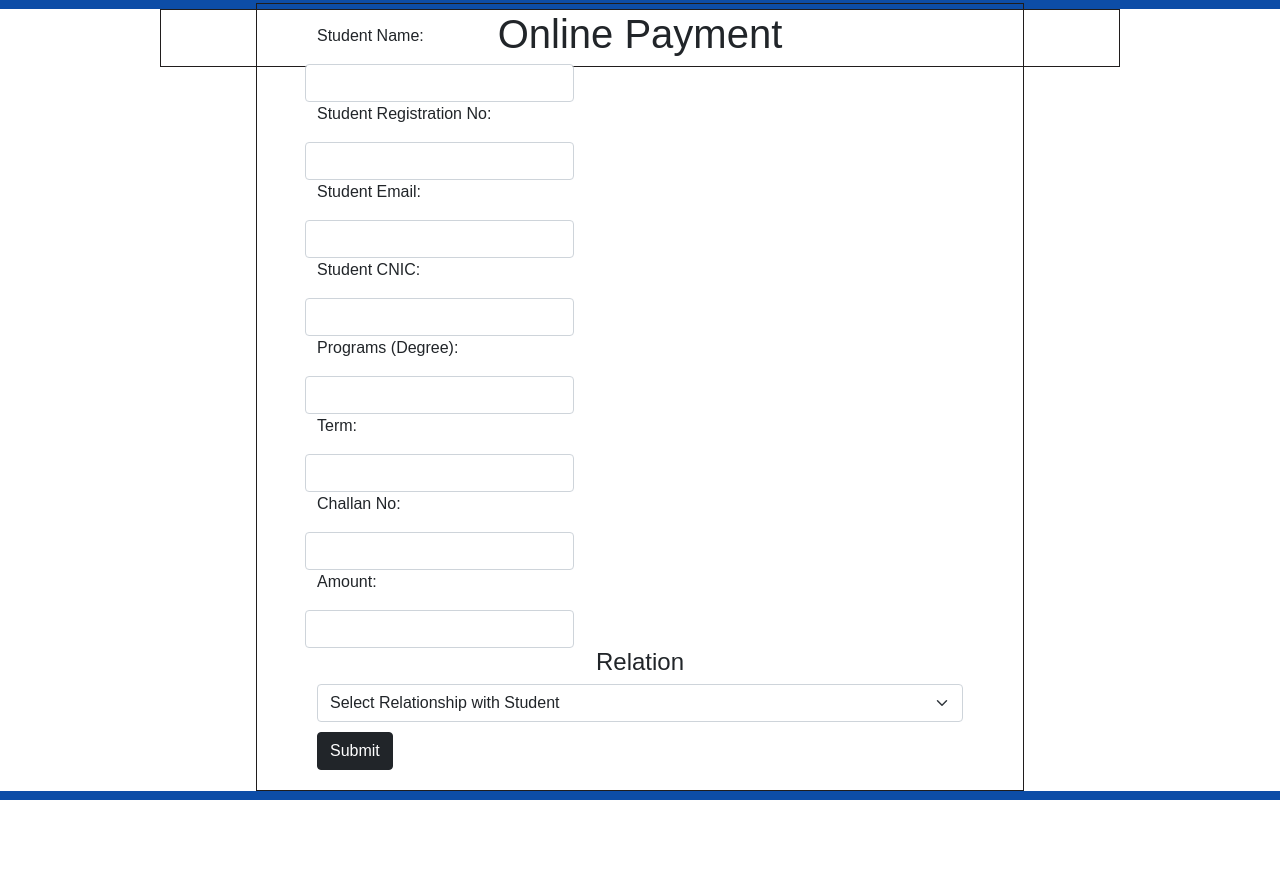
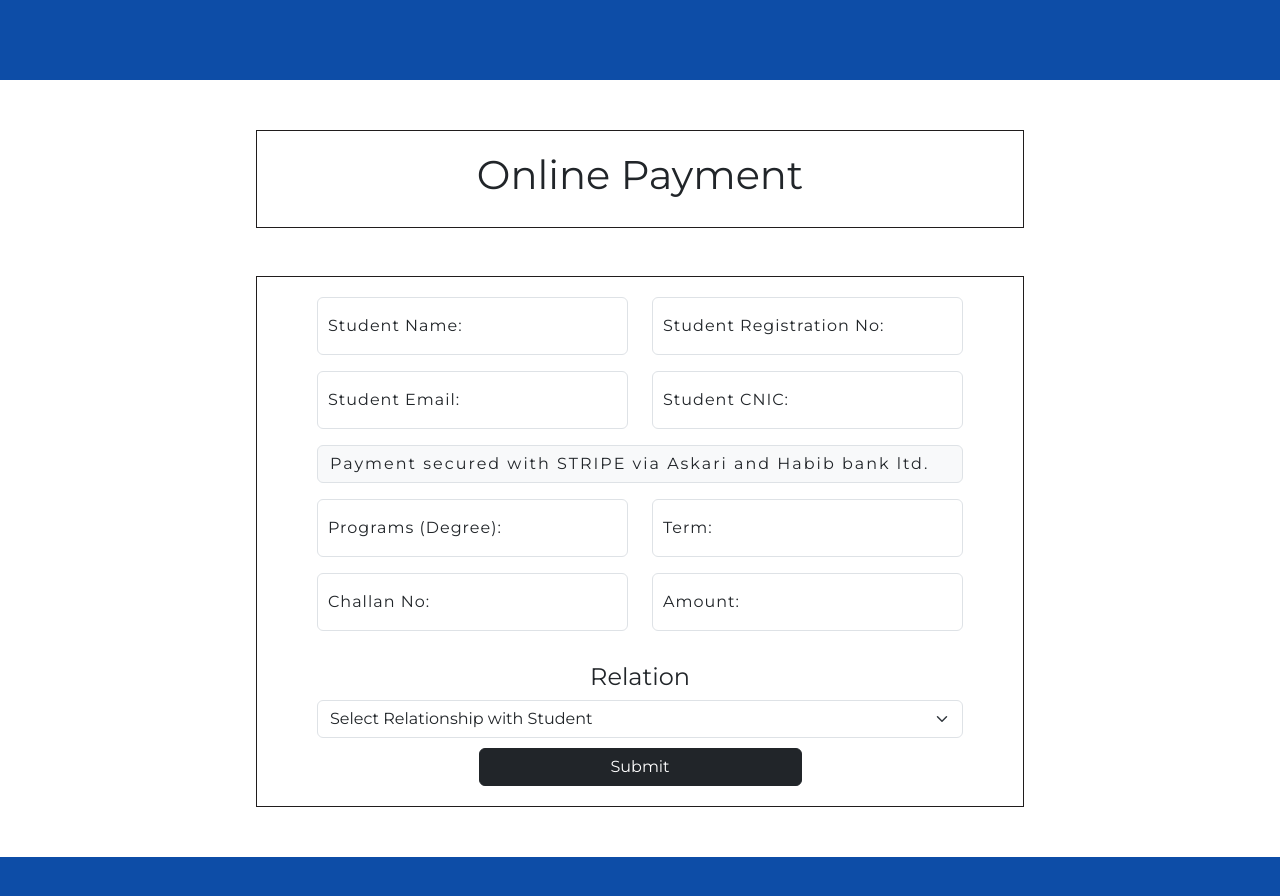
Before and after one commit to TanzeelFaisal/payment-portal, a React (Create React App) app: page /payment-details in a window 1280 px wide. Shown: the top 896 px of the page. Before the commit the page ends 800 px from the top, so only its background shows below. Built offline with nearby package versions, Linux system fonts and the light colour scheme.

Commit message:
Styling Fixes

```diff
--- a/public/index.html
+++ b/public/index.html
@@ -1,15 +1,18 @@
 <!DOCTYPE html>
 <html lang="en">
+
 <head>
   <meta charset="utf-8" />
-    <link href="https://cdn.jsdelivr.net/npm/bootstrap@5.0.2/dist/css/bootstrap.min.css" rel="stylesheet" integrity="sha384-EVSTQN3/azprG1Anm3QDgpJLIm9Nao0Yz1ztcQTwFspd3yD65VohhpuuCOmLASjC" crossorigin="anonymous">
+  <link href="https://cdn.jsdelivr.net/npm/bootstrap@5.3.2/dist/css/bootstrap.min.css" rel="stylesheet"
+    integrity="sha384-T3c6CoIi6uLrA9TneNEoa7RxnatzjcDSCmG1MXxSR1GAsXEV/Dwwykc2MPK8M2HN" crossorigin="anonymous">
   <link rel="icon" href="%PUBLIC_URL%/favicon.ico" />
+  <link rel="preconnect" href="https://fonts.googleapis.com">
+  <link rel="preconnect" href="https://fonts.gstatic.com" crossorigin>
+  <link href="https://fonts.googleapis.com/css2?family=Montserrat:wght@100;300;400;600;700;900&display=swap"
+    rel="stylesheet">
   <meta name="viewport" content="width=device-width, initial-scale=1" />
   <meta name="theme-color" content="#000000" />
-    <meta
-      name="description"
-      content="Web site created using create-react-app"
-    />
+  <meta name="description" content="Web site created using create-react-app" />
   <link rel="apple-touch-icon" href="%PUBLIC_URL%/logo192.png" />
   <!--
       manifest.json provides metadata used when your web app is installed on a
@@ -27,6 +30,7 @@
     -->
   <title>React App</title>
 </head>
+
 <body>
   <noscript>You need to enable JavaScript to run this app.</noscript>
   <div id="root"></div>
@@ -41,4 +45,5 @@
       To create a production bundle, use `npm run build` or `yarn build`.
     -->
 </body>
+
 </html>
--- a/src/components/Layout/Layout.css
+++ b/src/components/Layout/Layout.css
@@ -1,9 +1,10 @@
 .layout {
-    display: flex;
-    flex-direction: column;
-    justify-content: space-between;
+    /* display: flex;
+    flex-direction: column; */
+    /* justify-content: space-between; */
     /* align-items: center; */
     height: 100vh;
+    font-family: 'Montserrat', sans-serif;
 }
 
 .container {
@@ -22,3 +23,12 @@
     background-color: rgb(13, 77, 167);
     width: 100%;
 }
+
+.main-container {
+    min-height: 80vh;
+    padding: 50px;
+    display: flex;
+    justify-content: center;
+    align-items: center;
+    flex-direction: column;
+}
--- a/src/components/Layout/Layout.js
+++ b/src/components/Layout/Layout.js
@@ -4,7 +4,9 @@ import './Layout.css';
 const Layout = ({ children }) => (
   <div class="layout">
     <div class="header"/>
-    {children}
+    <div className='main-container'>
+      {children}
+    </div>
     <div class="footer"/>
   </div>
 );
--- a/src/components/Payment/paymentDetails.css
+++ b/src/components/Payment/paymentDetails.css
@@ -1,5 +1,5 @@
 body {
-    font-family: sans-serif;
+    /* font-family: sans-serif; */
     margin: 0;
     height: 100vh;
 }
@@ -12,3 +12,12 @@ body {
 button {
     margin-top: 10px;
 }
+
+.details-container label {
+    margin-left: 10px;
+    letter-spacing: 1px;
+}
+
+.details-container span {
+    letter-spacing: 2px;
+}
--- a/src/components/Payment/paymentDetails.js
+++ b/src/components/Payment/paymentDetails.js
@@ -16,36 +16,49 @@ function PaymentDetails() {
 
     return (
         <Layout>
-        <div class="payment-header container h-0 w-75">
+
+            <div class="text-center container">
                 <h1>Online Payment</h1>
             </div>
-        <div class="container">
-            <div class="row col-lg-5">
-                <p><label htmlFor="studentName">Student Name:</label></p>
-                <input type="text" class="form-control" id="studentName"/>
-                <p><label htmlFor="studentRegNo" required="true">Student Registration No:</label></p>
-                <input type="text" class="form-control" id="studentRegNo"/>
+            <div class="container mt-5">
+                <div class="row details-container">
+                    <div className='col-lg-6 mb-3 form-floating'>
+                        <input type="text" class="form-control" id="studentName" placeholder='name'/>
+                        <label for="studentName">Student Name:</label>
                     </div>
-            <div class="row col-lg-5">
-                <p><label htmlFor="studentEmail">Student Email:</label></p>
-                <input type="text" class="form-control" id="studentEmail"/>
-                <p><label htmlFor="studentCNIC">Student CNIC:</label></p>
-                <input type="text" class="form-control" id="studentCNIC"/>
+                    <div className='col-lg-6 mb-3 form-floating'>
+                        <input type="text" class="form-control" id="studentRegNo" placeholder='name'/>
+                        <label for="studentRegNo" required="true">Student Registration No:</label>
                     </div>
-            <div class="row col-lg-5">
-                <p><label htmlFor="program">Programs (Degree):</label></p>
-                <input type="text" class="form-control" id="program"/>
-                <p><label htmlFor="term">Term:</label></p>
-                <input type="text" class="form-control" id="term"/>
+                    <div className='col-lg-6 mb-3 form-floating'>
+                        <input type="text" class="form-control" id="studentEmail" placeholder='name'/>
+                        <label for="studentEmail">Student Email:</label>
                     </div>
-            <div class="row col-lg-5">
-                <p><label htmlFor="challanNo">Challan No:</label></p>
-                <input type="text" class="form-control" id="challanNo"/>
-                <p><label htmlFor="amount">Amount:</label></p>
-                <input type="text" class="form-control" id="amount"/>
+                    <div className='col-lg-6 mb-3 form-floating'>
+                        <input type="text" class="form-control" id="studentCNIC" placeholder='name'/>
+                        <label for="studentCNIC">Student CNIC:</label>
                     </div>
-            <div class="text-center"><h4><label htmlFor="relation">Relation</label></h4></div>
-            <form>
+                    <div className='mb-3'>
+                        <span className='input-group-text text-center'>Payment secured with STRIPE via Askari and Habib bank ltd.</span>
+                    </div>
+                    <div className='col-lg-6 mb-3 form-floating'>
+                        <input type="text" class="form-control" id="program" placeholder='name'/>
+                        <label for="program">Programs (Degree):</label>
+                    </div>
+                    <div className='col-lg-6 mb-3 form-floating'>
+                        <input type="text" class="form-control" id="term" placeholder='name'/>
+                        <label for="term">Term:</label>
+                    </div>
+                    <div className='col-lg-6 mb-3 form-floating'>
+                        <input type="text" class="form-control" id="challanNo" placeholder='name'/>
+                        <label for="challanNo">Challan No:</label>
+                    </div>
+                    <div className='col-lg-6 mb-3 form-floating'>
+                        <input type="text" class="form-control" id="amount" placeholder='name'/>
+                        <label for="amount">Amount:</label>
+                    </div>
+                </div>
+                <div class="text-center mt-3"><h4><label htmlFor="relation">Relation</label></h4></div>
                 <select class="form-select" name="relation" id="relation" value={selectedRelation} onChange={handleRelationChange}>
                     <option value="">Select Relationship with Student</option>
                     <option value="self">Self</option>
@@ -53,8 +66,9 @@ function PaymentDetails() {
                     <option value="brother">Brother</option>
                     <option value="mother">Mother</option>
                 </select>
-            </form>
-            <button class="btn btn-dark" type="button" onClick={< Navigate to='/' />}>Submit</button>
+                <div className='d-flex justify-content-center'>
+                    <button class="btn w-50 btn-dark" type="button" onClick={< Navigate to='/' />}>Submit</button>
+                </div>
             </div>
         </Layout>
     );
--- a/src/components/Payment/paymentType.css
+++ b/src/components/Payment/paymentType.css
@@ -1,13 +1,7 @@
 body {
-    font-family: sans-serif;
+    /* font-family: sans-serif; */
     margin: 0;
     height: 100vh;
-}
-
-.payment-header {
-    text-align: center;
-    padding: 0px;
-    margin-bottom: -5%;
 }
 
 .payment-options {
--- a/src/components/Payment/paymentType.js
+++ b/src/components/Payment/paymentType.js
@@ -17,7 +17,7 @@ function PaymentType() {
 
   return (
     <Layout>
-        <div class="payment-header container h-0 w-75">
+      <div class="text-center container mb-5">
         <h1>Online Payment</h1>
       </div>
       <div class="payment-options container text-center">
@@ -28,7 +28,9 @@ function PaymentType() {
           <option value="testFee">Test Fee</option>
           <option value="clearanceFee">Clearance Fee</option>
         </select>
-            <button class="btn btn-dark" type="button" onClick={<Navigate to='/payment-details' />}>Submit</button>
+        <div className='d-flex justify-content-center'>
+          <button class="btn w-50 btn-dark" type="button" onClick={< Navigate to='/payment-details' />}>Submit</button>
+        </div>
       </div>
     </Layout>
   );
```
Lines whose indentation alone changed are shown as unchanged.
